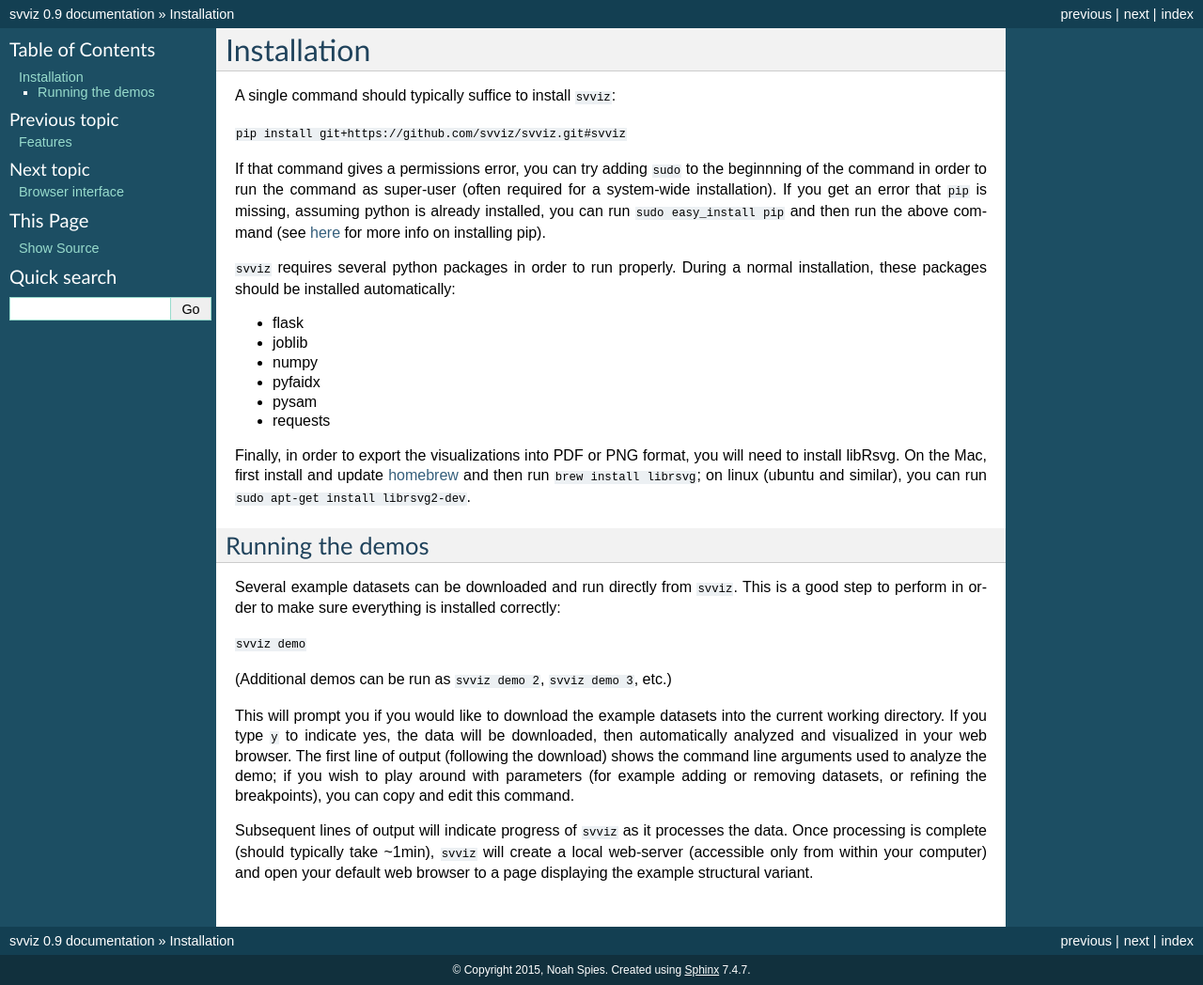
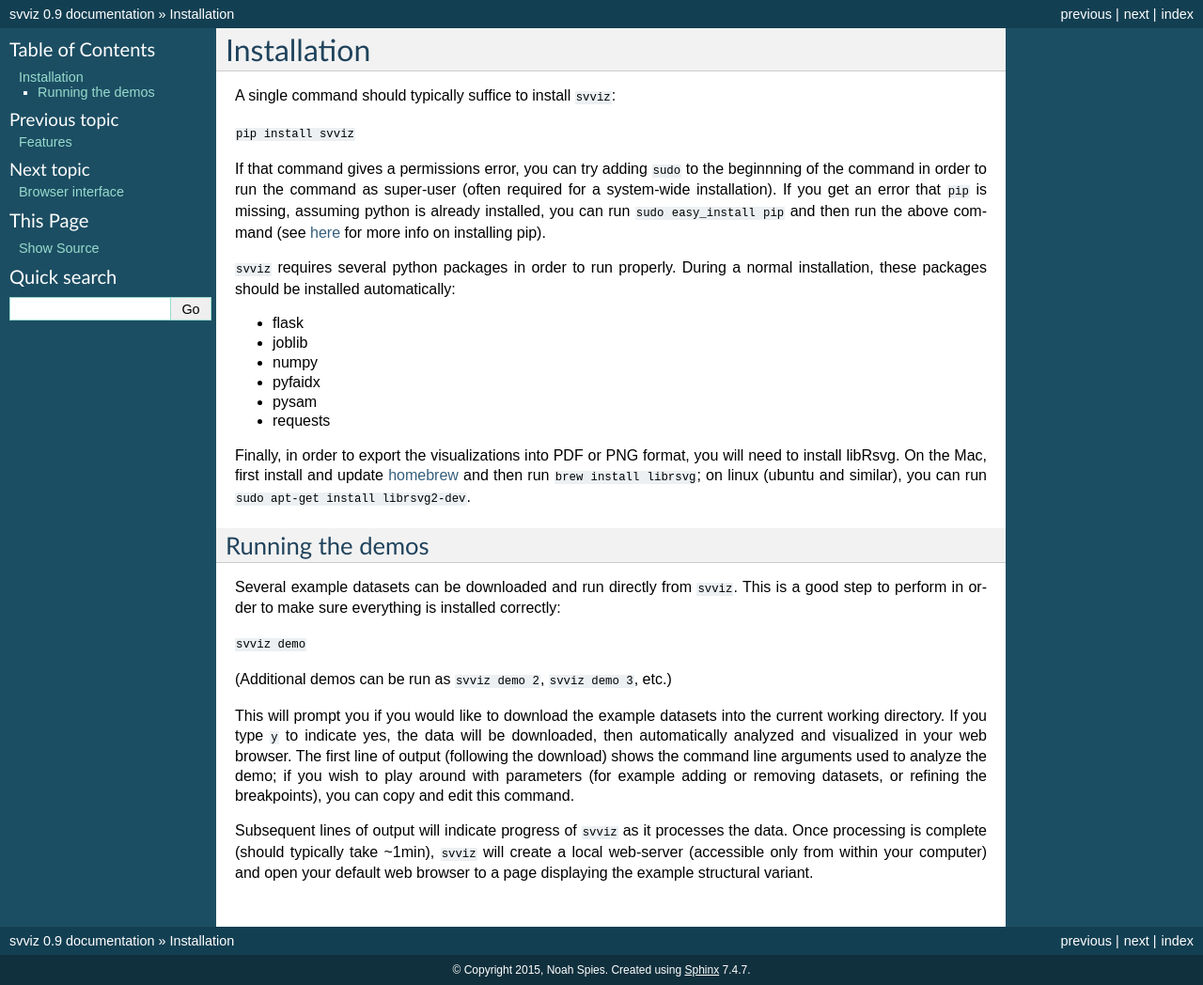
Before and after one commit to svviz/svviz, a Sphinx documentation site: the page built from docs/install.rst, in a window 1280 px wide. Shown: the whole page at 94% size. Built offline with Sphinx 7.4.7, drawn with Linux system fonts in a browser that asks for light colours.

Commit message:
updating install docs with pypi instructions

```diff
--- a/docs/install.rst
+++ b/docs/install.rst
@@ -3,7 +3,7 @@ Installation
 
 A single command should typically suffice to install ``svviz``:
 
-``pip install git+https://github.com/svviz/svviz.git#svviz``
+``pip install svviz``
 
 If that command gives a permissions error, you can try adding ``sudo`` to the beginnning of the command in order to run the command as super-user (often required for a system-wide installation). If you get an error that ``pip`` is missing, assuming python is already installed, you can run ``sudo easy_install pip`` and then run the above command (see `here <https://pip.pypa.io/en/latest/installing.html>`_ for more info on installing pip).
 
```
